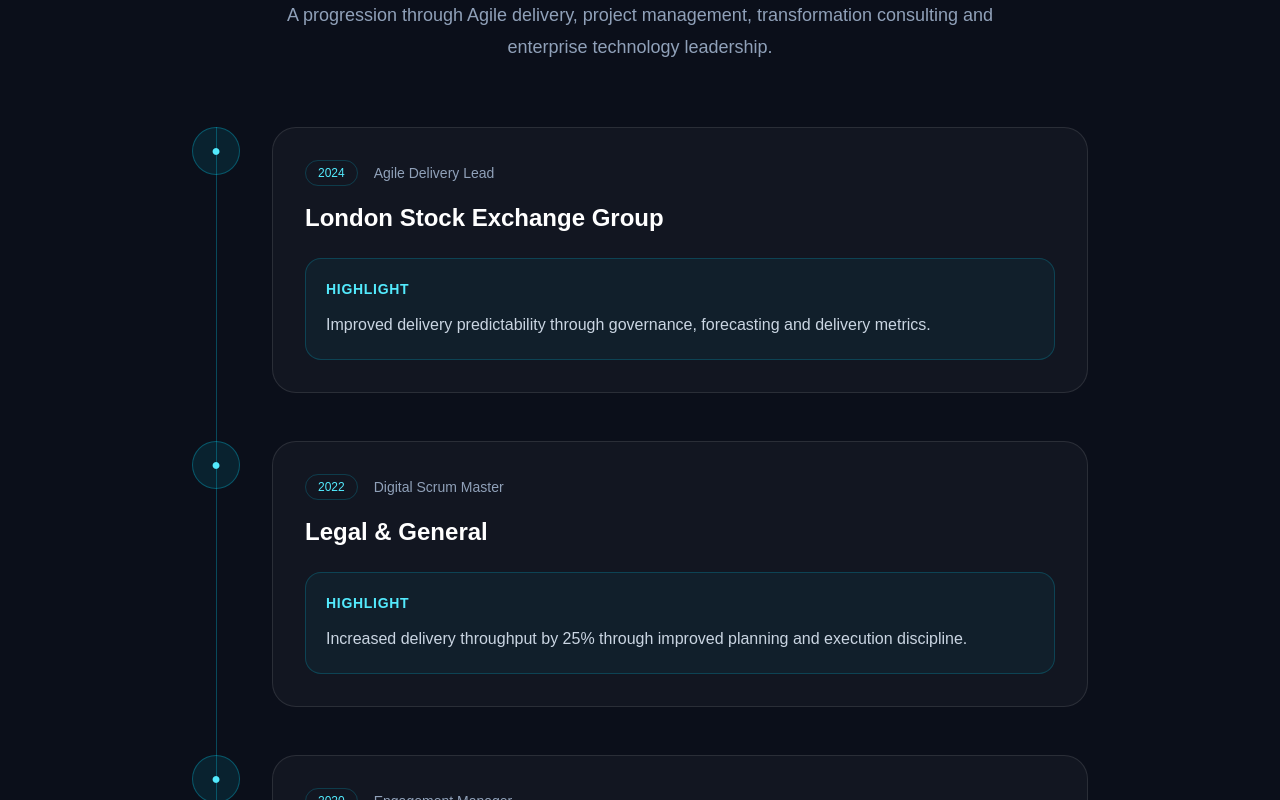
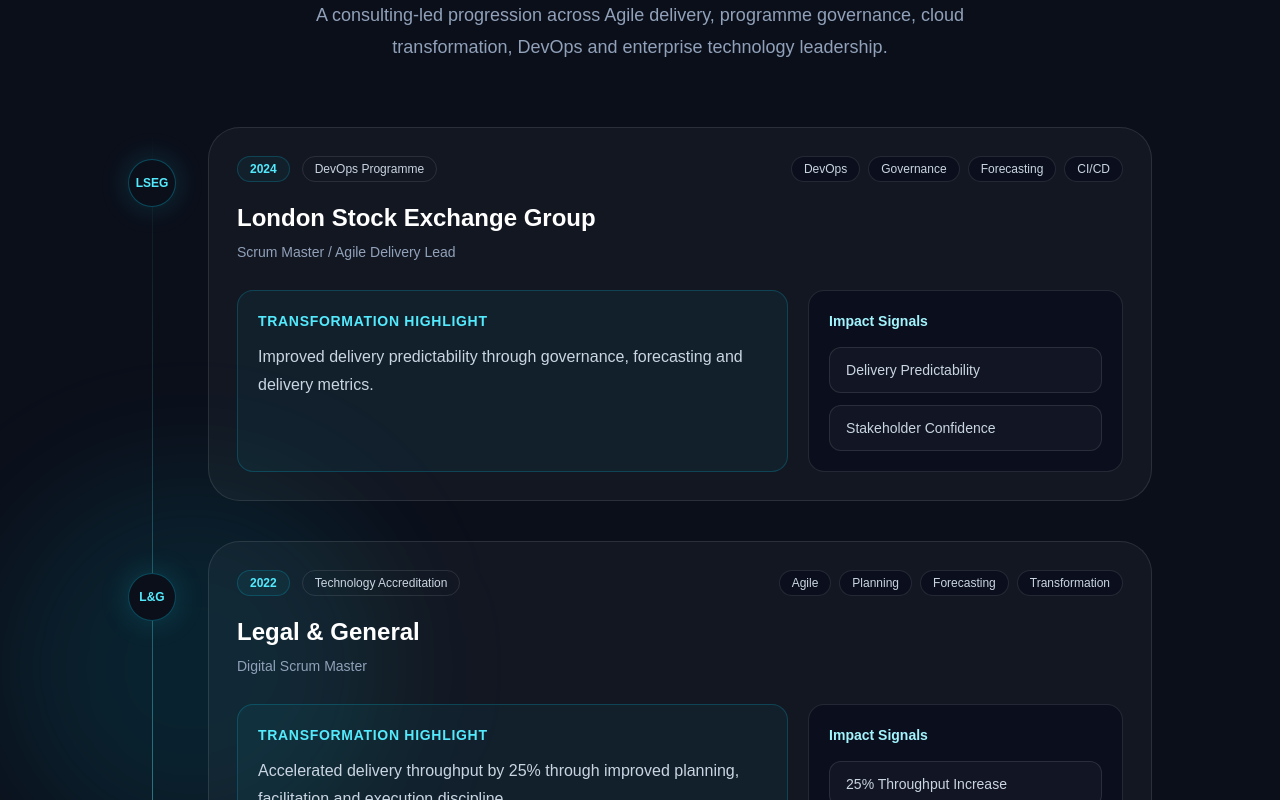
Before and after one commit to 558nina/nina-enterprise-portfolio, a Next.js app: page / in a window 1280 px wide. Shown: the part 1720-2520 px from the top of the page. Built offline with nearby package versions, Linux system fonts and the light colour scheme.

Commit message:
Upgrade career timeline section

```diff
--- a/components/CareerTimeline.tsx
+++ b/components/CareerTimeline.tsx
@@ -4,30 +4,46 @@
   {
     year: "2024",
     company: "London Stock Exchange Group",
-    role: "Agile Delivery Lead",
+    short: "LSEG",
+    role: "Scrum Master / Agile Delivery Lead",
+    focus: "DevOps Programme",
     achievement:
       "Improved delivery predictability through governance, forecasting and delivery metrics.",
+    metrics: ["Delivery Predictability", "Stakeholder Confidence"],
+    tags: ["DevOps", "Governance", "Forecasting", "CI/CD"],
   },
   {
     year: "2022",
     company: "Legal & General",
+    short: "L&G",
     role: "Digital Scrum Master",
+    focus: "Technology Accreditation",
     achievement:
-      "Increased delivery throughput by 25% through improved planning and execution discipline.",
+      "Accelerated delivery throughput by 25% through improved planning, facilitation and execution discipline.",
+    metrics: ["25% Throughput Increase", "Agile Maturity"],
+    tags: ["Agile", "Planning", "Forecasting", "Transformation"],
   },
   {
     year: "2020",
     company: "Capgemini",
+    short: "CAP",
     role: "Engagement Manager",
+    focus: "Cloud & Infrastructure Services",
     achievement:
-      "Led cloud migration, IAM and DevSecOps transformation engagements across enterprise clients.",
+      "Led cloud migration, IAM and DevSecOps transformation engagements across Royal Mail, Bupa, easyJet and Barclays.",
+    metrics: ["30% Cost Reduction", "25% Lead Time Reduction"],
+    tags: ["Cloud", "IAM", "DevSecOps", "Consulting"],
   },
   {
     year: "2018",
     company: "Marks & Spencer",
+    short: "M&S",
     role: "Project Manager",
+    focus: "ServiceNow Transformation",
     achievement:
-      "Delivered ServiceNow transformation on time with 95% stakeholder satisfaction.",
+      "Delivered ServiceNow transformation on time and within budget while achieving 95% stakeholder satisfaction.",
+    metrics: ["95% Satisfaction", "On-Time Delivery"],
+    tags: ["ServiceNow", "PMO", "Governance", "Delivery"],
   },
 ];
 
@@ -35,9 +51,11 @@
   return (
     <section
       id="experience"
-      className="relative bg-[#0B0F1A] px-6 py-24 text-white"
+      className="relative overflow-hidden bg-[#0B0F1A] px-6 py-24 text-white"
     >
-      <div className="mx-auto max-w-7xl">
+      <div className="absolute left-0 top-1/3 h-96 w-96 rounded-full bg-cyan-400/10 blur-3xl" />
+
+      <div className="relative mx-auto max-w-7xl">
         <div className="mb-16 text-center">
           <p className="mb-4 text-sm uppercase tracking-[0.3em] text-cyan-300">
             Career Journey
@@ -48,44 +66,83 @@
           </h2>
 
           <p className="mx-auto mt-6 max-w-3xl text-lg leading-8 text-slate-400">
-            A progression through Agile delivery, project management,
-            transformation consulting and enterprise technology leadership.
+            A consulting-led progression across Agile delivery, programme
+            governance, cloud transformation, DevOps and enterprise technology
+            leadership.
           </p>
         </div>
 
-        <div className="relative mx-auto max-w-4xl">
-          <div className="absolute left-[24px] top-0 h-full w-px bg-cyan-400/30" />
+        <div className="relative mx-auto max-w-5xl">
+          <div className="absolute left-6 top-0 hidden h-full w-px bg-gradient-to-b from-cyan-300/0 via-cyan-300/50 to-cyan-300/0 md:block" />
 
-          <div className="space-y-12">
+          <div className="space-y-10">
             {journey.map((item) => (
-              <div key={item.company} className="relative flex gap-8">
-                <div className="relative z-10 flex h-12 w-12 items-center justify-center rounded-full border border-cyan-400/30 bg-cyan-400/10 text-cyan-300">
-                  ●
+              <div key={item.company} className="relative md:pl-20">
+                <div className="absolute left-0 top-8 hidden h-12 w-12 items-center justify-center rounded-full border border-cyan-400/30 bg-[#0B0F1A] text-xs font-bold text-cyan-300 shadow-[0_0_30px_rgba(34,211,238,0.18)] md:flex">
+                  {item.short}
                 </div>
 
-                <div className="flex-1 rounded-3xl border border-white/10 bg-white/[0.03] p-8 transition-all duration-500 hover:border-cyan-400/40 hover:shadow-[0_0_40px_rgba(34,211,238,0.08)]">
-                  <div className="flex flex-wrap items-center gap-4">
-                    <span className="rounded-full border border-cyan-400/20 px-3 py-1 text-xs text-cyan-300">
+                <div className="group rounded-[2rem] border border-white/10 bg-white/[0.035] p-7 transition-all duration-500 hover:-translate-y-1 hover:border-cyan-400/40 hover:bg-white/[0.05] hover:shadow-[0_0_50px_rgba(34,211,238,0.08)]">
+                  <div className="flex flex-col gap-5 lg:flex-row lg:items-start lg:justify-between">
+                    <div>
+                      <div className="flex flex-wrap items-center gap-3">
+                        <span className="rounded-full border border-cyan-400/20 bg-cyan-400/5 px-3 py-1 text-xs font-semibold text-cyan-300">
                           {item.year}
                         </span>
 
-                    <span className="text-sm text-slate-400">
-                      {item.role}
+                        <span className="rounded-full border border-white/10 px-3 py-1 text-xs text-slate-300">
+                          {item.focus}
                         </span>
                       </div>
 
-                  <h3 className="mt-4 text-2xl font-bold">
+                      <h3 className="mt-5 text-2xl font-bold text-white">
                         {item.company}
                       </h3>
 
-                  <div className="mt-6 rounded-2xl border border-cyan-400/20 bg-cyan-400/5 p-5">
+                      <p className="mt-2 text-sm text-slate-400">
+                        {item.role}
+                      </p>
+                    </div>
+
+                    <div className="flex flex-wrap gap-2 lg:max-w-sm lg:justify-end">
+                      {item.tags.map((tag) => (
+                        <span
+                          key={tag}
+                          className="rounded-full border border-white/10 bg-slate-950/40 px-3 py-1 text-xs text-slate-300"
+                        >
+                          {tag}
+                        </span>
+                      ))}
+                    </div>
+                  </div>
+
+                  <div className="mt-7 grid gap-5 lg:grid-cols-[1.4fr_0.8fr]">
+                    <div className="rounded-2xl border border-cyan-400/20 bg-cyan-400/5 p-5">
                       <p className="text-sm font-semibold uppercase tracking-wider text-cyan-300">
-                      Highlight
+                        Transformation Highlight
                       </p>
 
                       <p className="mt-3 leading-7 text-slate-300">
                         {item.achievement}
                       </p>
+                    </div>
+
+                    <div className="rounded-2xl border border-white/10 bg-slate-950/40 p-5">
+                      <p className="text-sm font-semibold text-cyan-200">
+                        Impact Signals
+                      </p>
+
+                      <div className="mt-4 space-y-3">
+                        {item.metrics.map((metric) => (
+                          <div
+                            key={metric}
+                            className="rounded-xl border border-white/10 bg-white/[0.03] px-4 py-3 text-sm text-slate-300"
+                          >
+                            {metric}
+                          </div>
+                        ))}
+                      </div>
+                    </div>
                   </div>
                 </div>
               </div>
```
Lines whose indentation alone changed are shown as unchanged.
